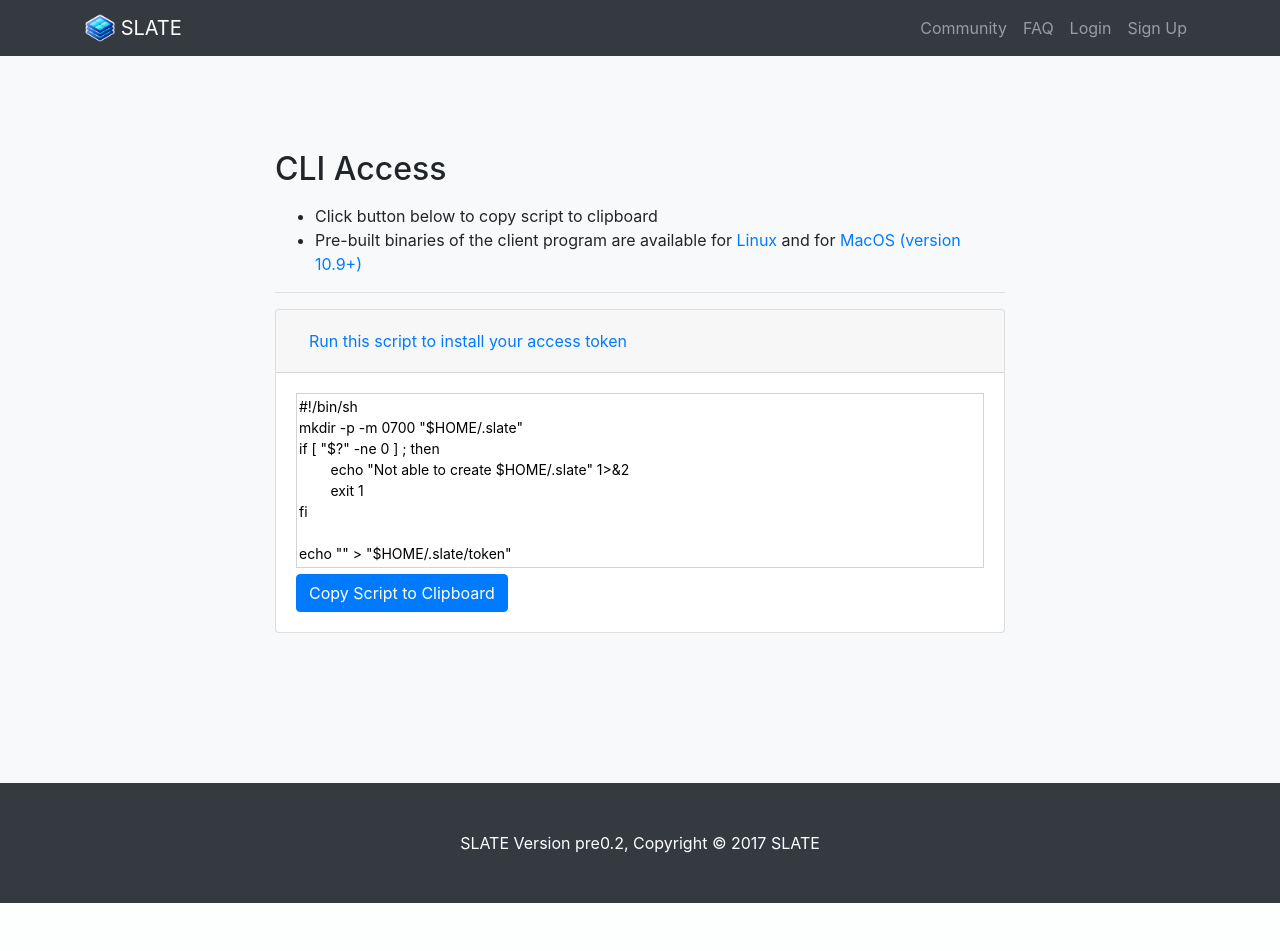
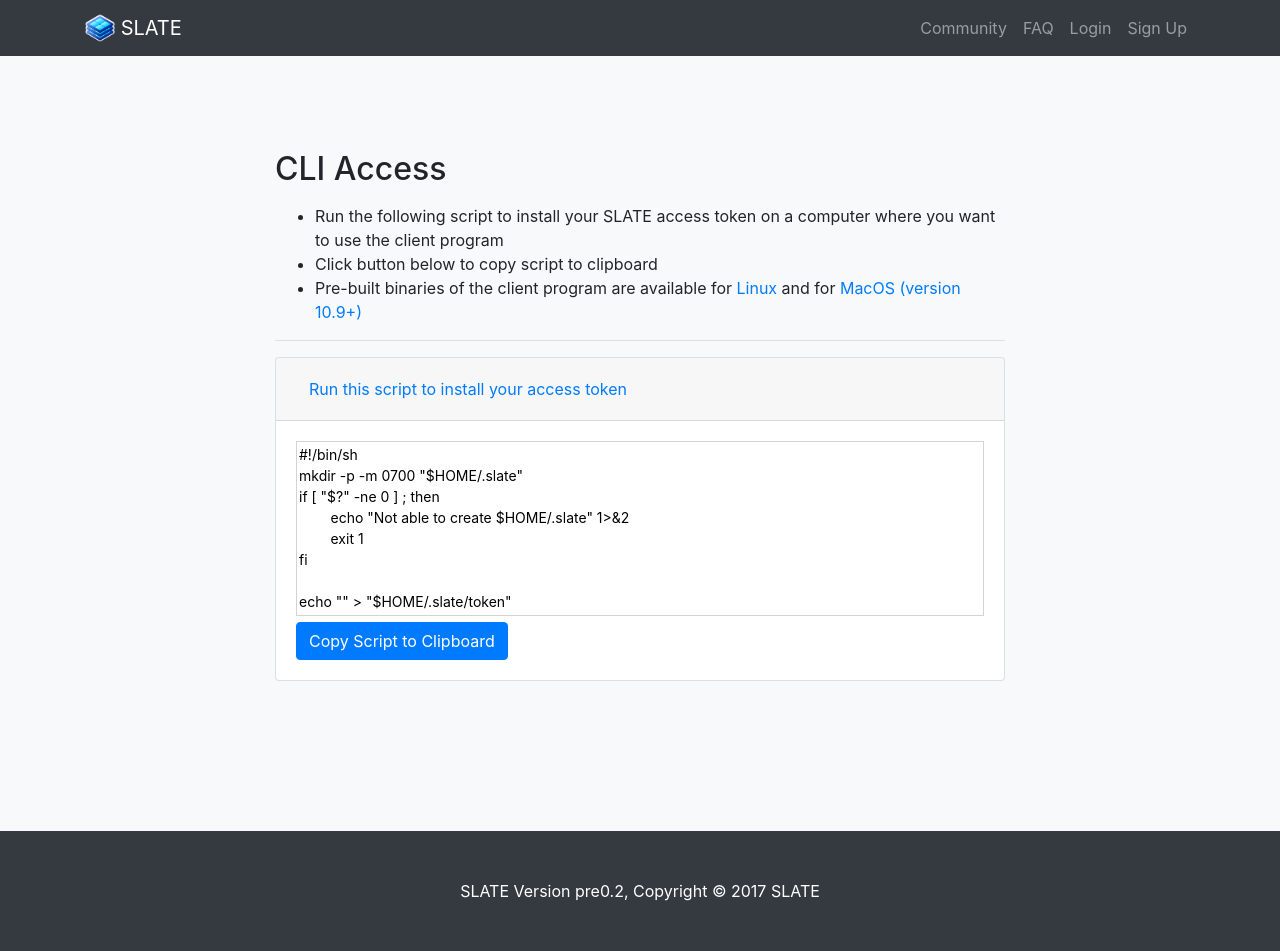
Before and after one commit to slateci/slate-portal, a Flask app: template portal/templates/cli_access.html in a window 1280 px wide. Before the commit the page ends 903 px from the top, so only its background shows below. Run offline with Flask 2, Linux system fonts and the light colour scheme; the template is opened without the code that fills it, so the values that code supplies are empty; parts of the project's set-up code (start-up, migrations or seed data) failed here and were passed over; some libraries are stand-ins or nearby versions.

Commit message:
Update client download links. Add more explanatory text for users.

```diff
--- a/portal/templates/cli_access.html
+++ b/portal/templates/cli_access.html
@@ -16,11 +16,10 @@
         <h2>CLI Access</h2>
         <p class="lead">
           <ul>
-            <!-- <li>Run the following script with <kbd>sh store_slate_token</kbd></li> -->
-            <!-- <li>Delete the script afterwards with <kbd>rm store_slate_token</kbd></li> -->
+            <li>Run the following script to install your SLATE access token on a computer where you want to use the client program</li>
             <li>Click button below to copy script to clipboard</li>
-            <li>Pre-built binaries of the client program are available for <a href="http://jenkins.slateci.io/artifacts/slate-client-linux.tar.gz" target="
-              ">Linux</a> and for <a href="http://jenkins.slateci.io/artifacts/slate-client-macos.tar.gz" target="_blank">MacOS (version 10.9+)</a></li>
+            <li>Pre-built binaries of the client program are available for <a href="http://jenkins.slateci.io/artifacts/slate-linux.tar.gz" target="
+              ">Linux</a> and for <a href="http://jenkins.slateci.io/artifacts/slate-macos.tar.gz" target="_blank">MacOS (version 10.9+)</a></li>
           </ul>
         </p>
 
--- a/portal/templates/vos_profile.html
+++ b/portal/templates/vos_profile.html
@@ -1,7 +1,7 @@
 {%extends "base.html"%}
 
 {%block title%}
-  VOs - {{name}}
+  VO - {{name}}
 {%endblock%}
 
 {%block body%}
@@ -14,9 +14,9 @@
 
     <div class="row">
       <div class="col-lg-8 mx-auto">
-        <h2>VOs</h2>
+        <h2>VO {{name}}</h2>
         <p class="lead">
-          VO Information
+          VO members and resources
         </p>
 
         <hr/>
```
